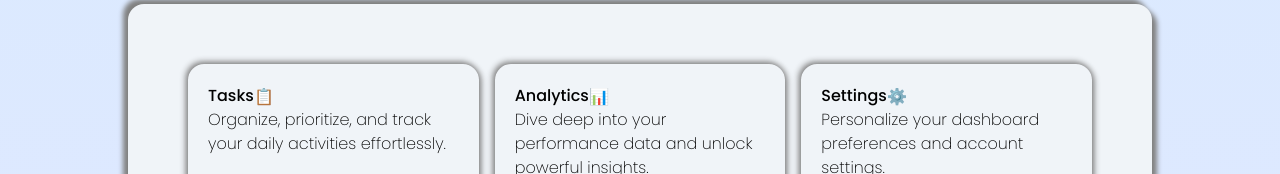
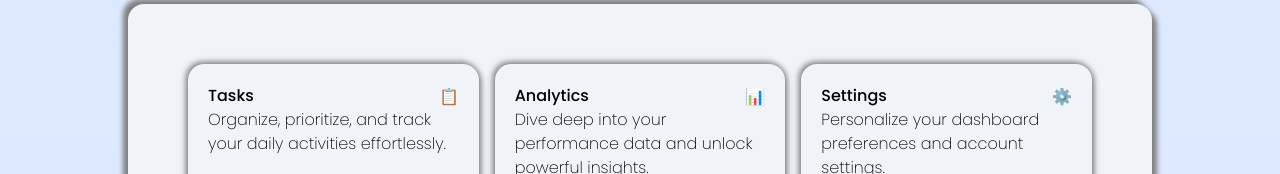
Before and after one commit to Jadhav-Nandini/nextjs-simple-dashboard, a Next.js app: page /dashboard in a window 1280 px wide. Shown: the part 172-346 px from the top of the page. Built offline with nearby package versions, Linux system fonts and the light colour scheme.

Commit message:
modify layout

```diff
--- a/src/app/dashboard/page.tsx
+++ b/src/app/dashboard/page.tsx
@@ -16,7 +16,7 @@ const Dashboard = () => {
         {/* cards section */}
         <Link href="/dashboard/tasks" >
         <div className="rounded-2xl p-5 shadow-[2px_2px_6px_gray,-2px_-2px_6px_gray] h-full hover:scale-95 transform transition-all ">
-          <div className="flex">
+          <div className="flex justify-between">
           <h2 className="font-heading font-medium">Tasks</h2> <span>📋</span>
           </div>
         <p className="font-heading font-extralight">
@@ -27,7 +27,7 @@ const Dashboard = () => {
 
         <Link href="/dashboard/analytics" >
         <div className="rounded-2xl p-5 shadow-[2px_2px_6px_gray,-2px_-2px_6px_gray] h-full hover:scale-95 transform transition-all ">
-          <div className="flex">
+          <div className="flex justify-between ">
           <h2 className="font-heading font-medium">Analytics</h2> <span>📊</span>
           </div>
         <p className="font-heading font-extralight">
@@ -38,7 +38,7 @@ const Dashboard = () => {
 
         <Link href="/dashboard/settings/account" >
         <div className="rounded-2xl p-5 shadow-[2px_2px_6px_gray,-2px_-2px_6px_gray] h-full hover:scale-95 transform transition-all ">
-          <div className="flex">
+          <div className="flex justify-between">
           <h2 className="font-heading font-medium">Settings</h2> <span>⚙️</span>
           </div>
         <p className="font-heading font-extralight">
--- a/src/app/layout.tsx
+++ b/src/app/layout.tsx
@@ -1,12 +1,13 @@
 import type { Metadata } from "next";
 import { Outfit, Geist_Mono, Inter, Poppins } from "next/font/google";
+// import { Outfit, Inter } from "next/font/google";
 import "./globals.css";
 
 
-const inter = Inter({
-  subsets: ['latin'],
-  variable: '--font-inter',
-})
+// const inter = Inter({
+//   subsets: ['latin'],
+//   variable: '--font-inter',
+// })
 
 
 const geistMono = Geist_Mono({
@@ -21,10 +22,10 @@ const poppins = Poppins({
 
 })
 
-const outfit = Outfit({
-  subsets: ['latin'],
-  variable: "--font-outfit"
-})
+// const outfit = Outfit({
+//   subsets: ['latin'],
+//   variable: "--font-outfit"
+// })
 
 export const metadata: Metadata = {
   title: "Dashboard",
```
